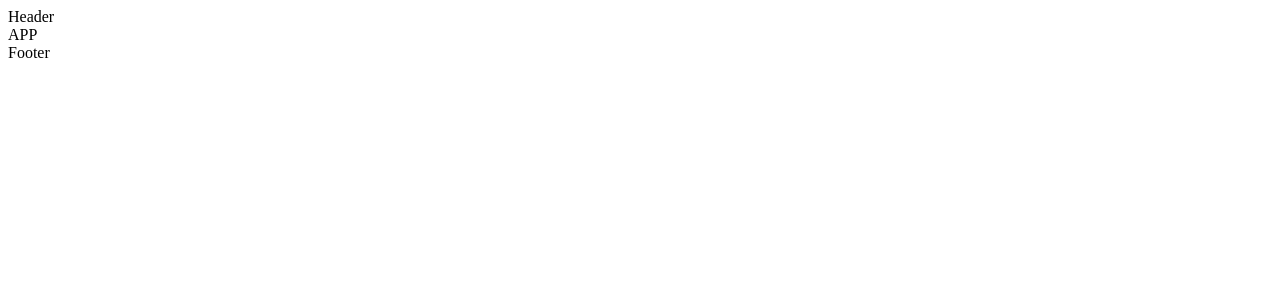
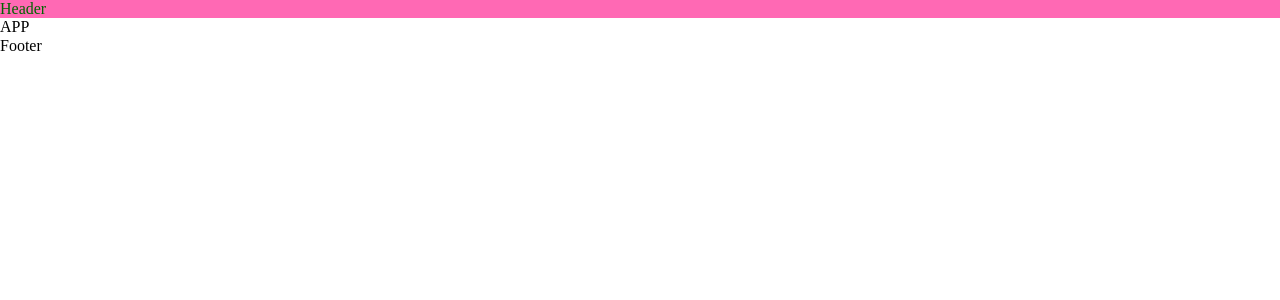
Before and after one commit to leigh79712/fake-bank-app, a Next.js app: page / in a window 1280 px wide. Shown: the top 300 px of the page. Built offline with nearby package versions, Linux system fonts and the light colour scheme.

Commit message:
feat: add emotion and normalize.css

```diff
--- a/components/Header/index.js
+++ b/components/Header/index.js
@@ -1,5 +1,21 @@
+/** @jsxImportSource @emotion/react */
+import { css } from "@emotion/react";
+
 const Header = () => {
-  return <header>Header</header>;
+  const color = "darkgreen";
+  return (
+    <header
+      css={css`
+        background-color: hotpink;
+        color: black;
+        &:hover {
+          color: ${color};
+        }
+      `}
+    >
+      Header
+    </header>
+  );
 };
 
 export default Header;
--- a/package.json
+++ b/package.json
@@ -10,6 +10,7 @@
   "dependencies": {
     "@emotion/react": "^11.7.1",
     "next": "12.0.7",
+    "normalize.css": "^8.0.1",
     "react": "17.0.2",
     "react-dom": "17.0.2"
   },
--- /dev/null
+++ b/pages/_app.js
@@ -0,0 +1,5 @@
+import "normalize.css";
+
+const App = ({ Component, pageProps }) => <Component {...pageProps} />;
+
+export default App;
```
Also changed, not shown: 1 other file (tests, documents, lock files or other folders).
